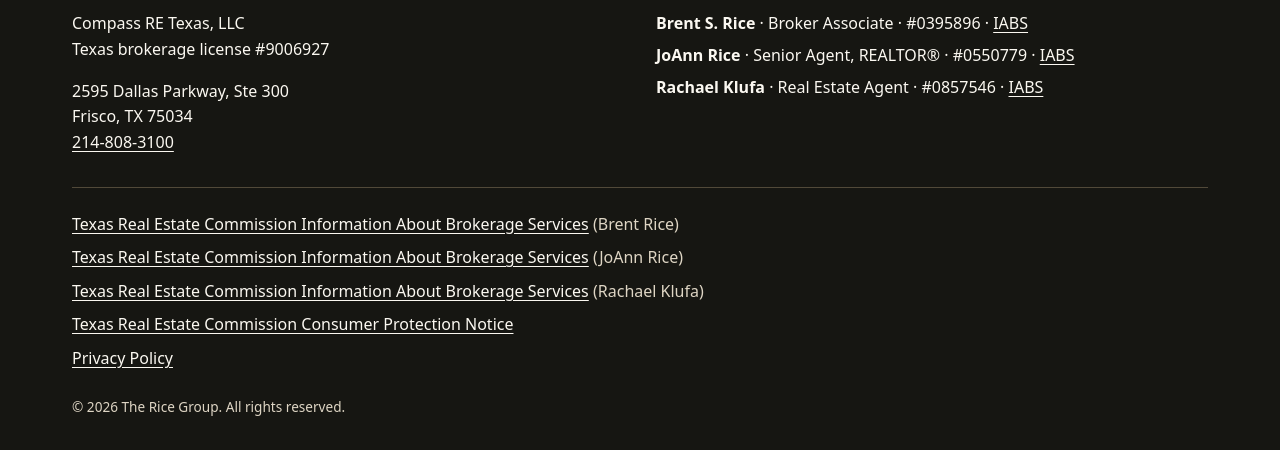
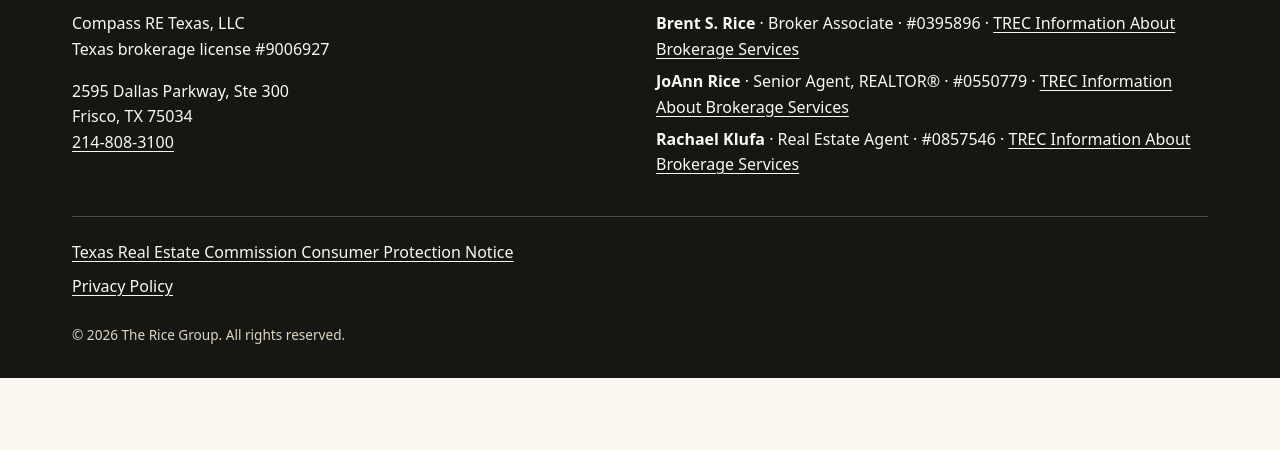
Before and after one commit to cgura/rice-group-inc, a plain HTML site: page index.html in a window 1280 px wide. Shown: the part 2103-2553 px from the top of the page. After the commit the page ends 2481 px from the top, so only its background shows below. Drawn offline with Linux system fonts and the light colour scheme.

Commit message:
Consolidate IABS links beside each Texas license

```diff
--- a/index.html
+++ b/index.html
@@ -176,17 +176,14 @@
         <div>
           <h2>Texas license information</h2>
           <ul>
-            <li><strong>Brent S. Rice</strong> · Broker Associate · #0395896 · <a href="disclosures/brent-rice-iabs.pdf" aria-label="IABS for Brent S. Rice">IABS</a></li>
-            <li><strong>JoAnn Rice</strong> · Senior Agent, REALTOR® · #0550779 · <a href="disclosures/joann-rice-iabs.pdf" aria-label="IABS for JoAnn Rice">IABS</a></li>
-            <li><strong>Rachael Klufa</strong> · Real Estate Agent · #0857546 · <a href="disclosures/rachael-klufa-iabs.pdf" aria-label="IABS for Rachael Klufa">IABS</a></li>
+            <li><strong id="brent-rice-license-holder">Brent S. Rice</strong> · Broker Associate · #0395896 · <a href="disclosures/brent-rice-iabs.pdf" aria-describedby="brent-rice-license-holder">TREC Information About Brokerage Services</a></li>
+            <li><strong id="joann-rice-license-holder">JoAnn Rice</strong> · Senior Agent, REALTOR® · #0550779 · <a href="disclosures/joann-rice-iabs.pdf" aria-describedby="joann-rice-license-holder">TREC Information About Brokerage Services</a></li>
+            <li><strong id="rachael-klufa-license-holder">Rachael Klufa</strong> · Real Estate Agent · #0857546 · <a href="disclosures/rachael-klufa-iabs.pdf" aria-describedby="rachael-klufa-license-holder">TREC Information About Brokerage Services</a></li>
           </ul>
         </div>
       </div>
       <nav class="disclosures" aria-label="Disclosures and privacy">
         <ul>
-          <li><a href="disclosures/brent-rice-iabs.pdf" aria-describedby="brent-iabs">Texas Real Estate Commission Information About Brokerage Services</a> <span id="brent-iabs">(Brent Rice)</span></li>
-          <li><a href="disclosures/joann-rice-iabs.pdf" aria-describedby="joann-iabs">Texas Real Estate Commission Information About Brokerage Services</a> <span id="joann-iabs">(JoAnn Rice)</span></li>
-          <li><a href="disclosures/rachael-klufa-iabs.pdf" aria-describedby="rachael-iabs">Texas Real Estate Commission Information About Brokerage Services</a> <span id="rachael-iabs">(Rachael Klufa)</span></li>
           <li><a href="https://www.trec.texas.gov/sites/default/files/pdf-forms/CN%201-5_0.pdf">Texas Real Estate Commission Consumer Protection Notice</a></li>
           <li><a href="privacy-policy/">Privacy Policy</a></li>
         </ul>
```
